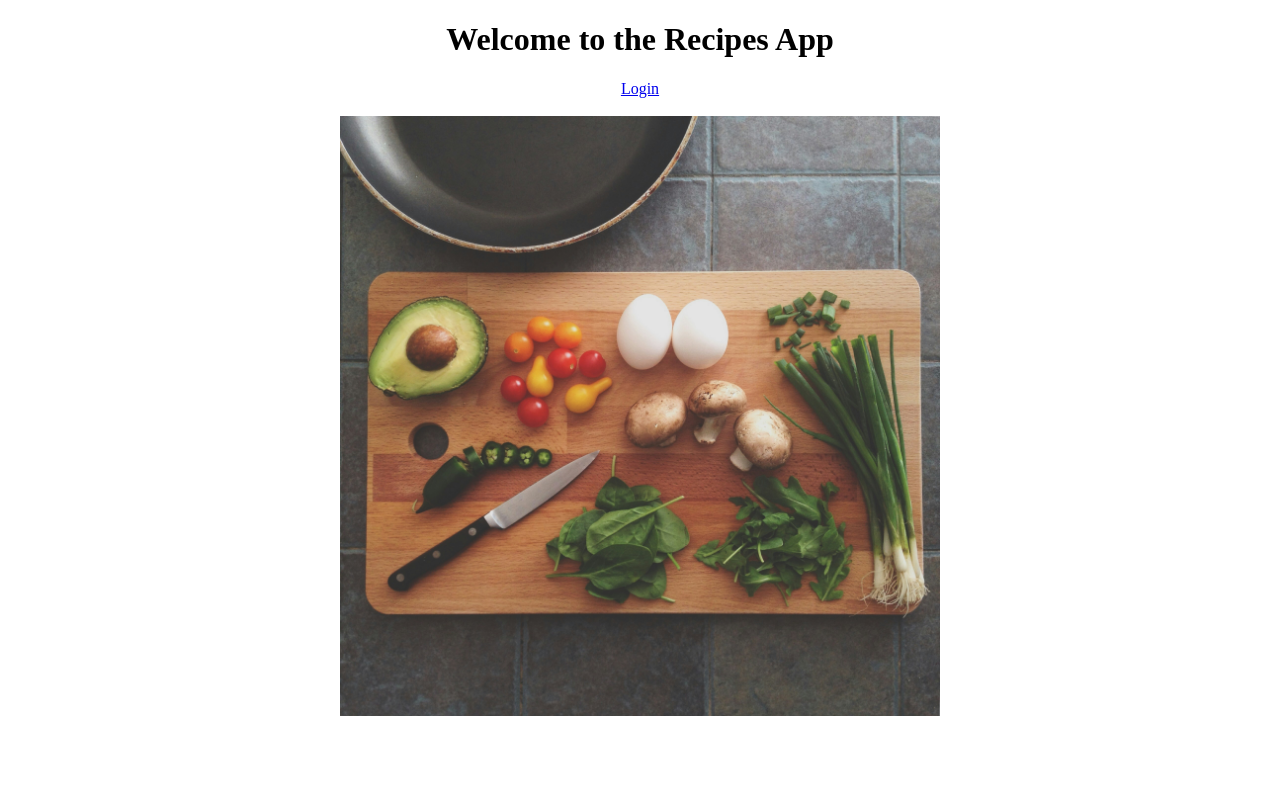
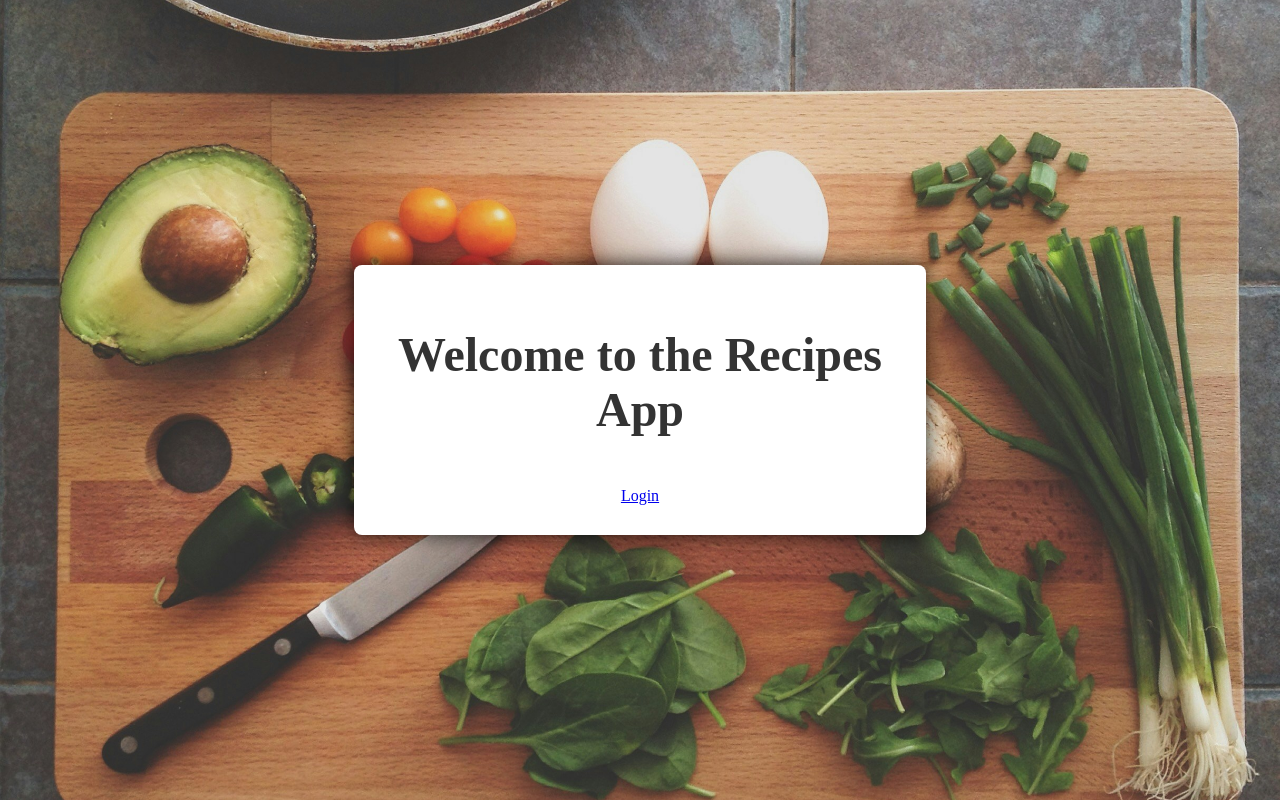
Before and after one commit to juliocgtrz/A2_Recipe_App, a Django app: page / in a window 1280 px wide. Run offline with Django 4.2, Linux system fonts and the light colour scheme.

Commit message:
Update home.html
revised code for the home page

```diff
--- a/src/recipes/templates/recipes/home.html
+++ b/src/recipes/templates/recipes/home.html
@@ -8,15 +8,15 @@
         <title>
             Recipes Home
         </title>
+        <link rel="stylesheet" href="{% static 'recipes/css/home.css' %}">
     </head>
     <body>
-        <h1 style="text-align: center">Welcome to the Recipes App</h1>
-        <div style="text-align: center">
-            <a href ="{%url 'login' %}"> Login </a>
-        </div>
-        <br>
-        <div style="text-align: center">
-            <img src="{% static 'recipes/images/recipe_background.jpg' %}" alt="home" width="600">
+        <div class="container">
+            <h1>Welcome to the Recipes App</h1>
+
+            <br>
+
+            <a href="{% url 'login' %}">Login</a>
         </div>
     </body>
 </html>
```
